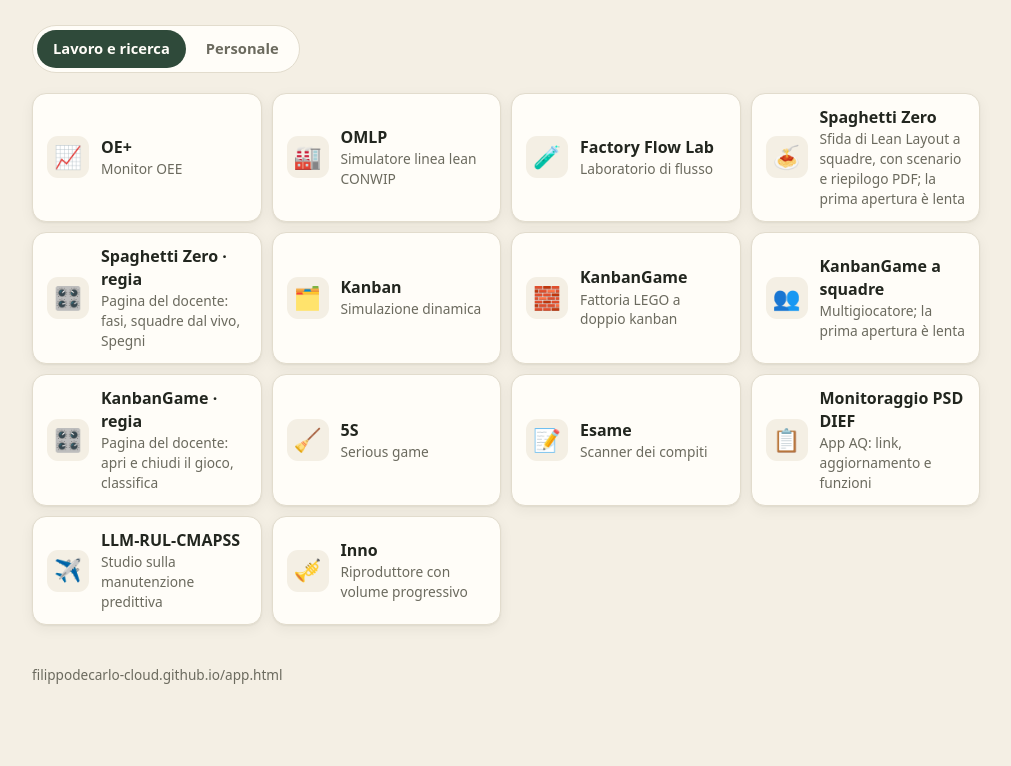
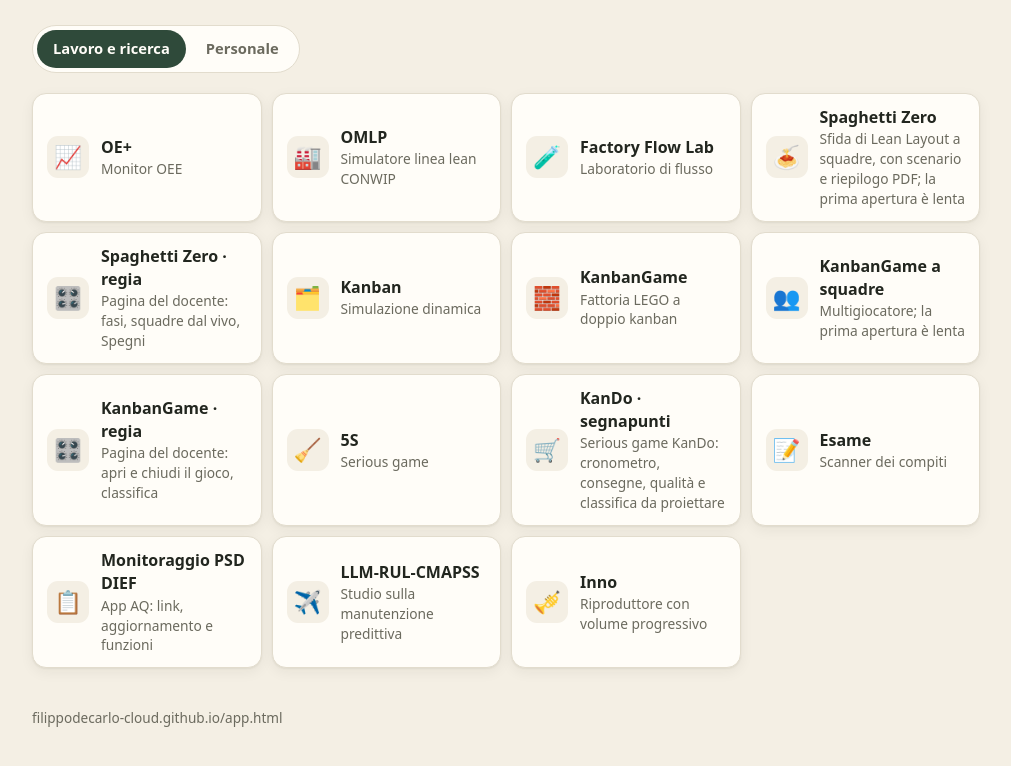
Before and after one commit to filippodecarlo-cloud/filippodecarlo-cloud.github.io, a plain HTML site: page app.html in a window 1280 px wide. Shown: the part 106-872 px from the top of the page, without its empty margins (134-1145 px from the left). Before the commit the page ends 839 px from the top, so only its background shows below. Drawn offline with Linux system fonts and the light colour scheme.

Commit message:
Aggiunta KanDo segnapunti in Lavoro e ricerca
Co-Authored-By: Claude Opus 5.5 <noreply@anthropic.com>

```diff
--- a/app.html
+++ b/app.html
@@ -134,6 +134,7 @@
       <a class="app" href="https://kanban-game-kisp.onrender.com/"><span class="icona">👥</span><span><span class="nome">KanbanGame a squadre</span><span class="cosa">Multigiocatore; la prima apertura è lenta</span></span></a>
       <a class="app" href="https://kanban-game-kisp.onrender.com/?docente=lean"><span class="icona">🎛️</span><span><span class="nome">KanbanGame · regia</span><span class="cosa">Pagina del docente: apri e chiudi il gioco, classifica</span></span></a>
       <a class="app" href="https://filippodecarlo-cloud.github.io/5s/"><span class="icona">🧹</span><span><span class="nome">5S</span><span class="cosa">Serious game</span></span></a>
+      <a class="app" href="https://filippodecarlo-cloud.github.io/OMLP/kando/"><span class="icona">🛒</span><span><span class="nome">KanDo · segnapunti</span><span class="cosa">Serious game KanDo: cronometro, consegne, qualità e classifica da proiettare</span></span></a>
       <a class="app" href="https://filippodecarlo-cloud.github.io/esame/"><span class="icona">📝</span><span><span class="nome">Esame</span><span class="cosa">Scanner dei compiti</span></span></a>
       <a class="app" href="psd-dief.html"><span class="icona">📋</span><span><span class="nome">Monitoraggio PSD DIEF</span><span class="cosa">App AQ: link, aggiornamento e funzioni</span></span></a>
       <a class="app" href="https://filippodecarlo-cloud.github.io/LLM-RUL-CMAPSS/"><span class="icona">✈️</span><span><span class="nome">LLM-RUL-CMAPSS</span><span class="cosa">Studio sulla manutenzione predittiva</span></span></a>
```
